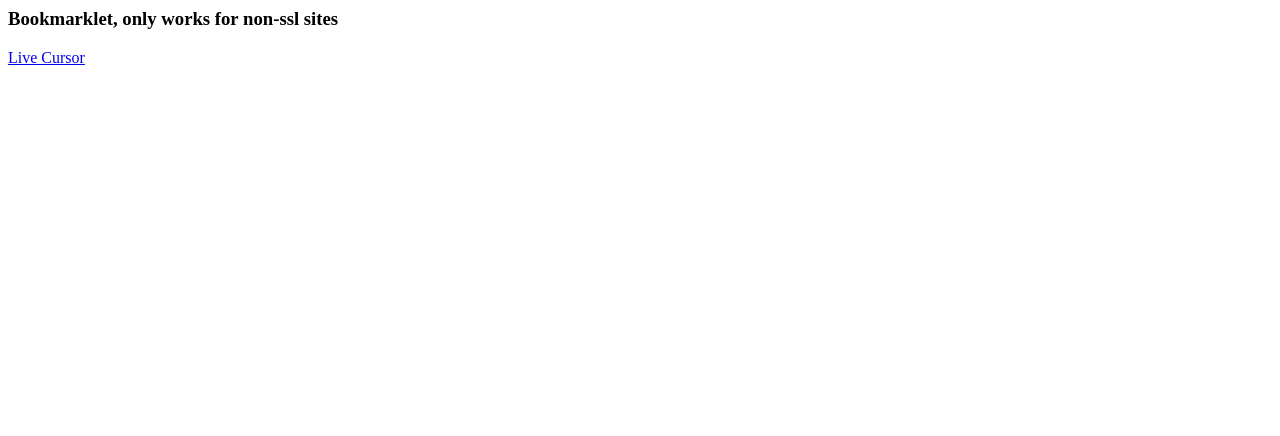
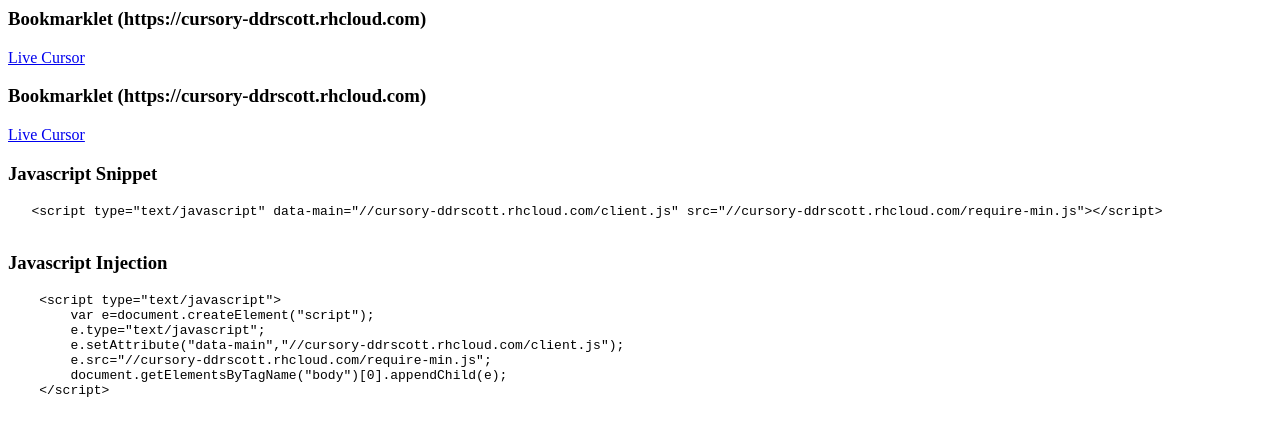
Before and after one commit to ddrscott/live-cursor, a website: page public/index.html in a window 1280 px wide. Drawn offline with nearby package versions, Linux system fonts and the light colour scheme.

Commit message:
added snippets

```diff
--- a/public/index.html
+++ b/public/index.html
@@ -1,13 +1,30 @@
 <html>
 <head>
     <title>Live Cursor</title>
-
 </head>
 <body>
+    <h3>Bookmarklet (https://cursory-ddrscott.rhcloud.com)</h3>
+    <a href="javascript:var%20e=document.createElement('script');e.type='text/javascript';e.setAttribute('data-main','http://cursory-ddrscott.rhcloud.com/client.js');e.src='http://cursory-ddrscott.rhcloud.com/require-min.js';document.getElementsByTagName('body')[0].appendChild(e);">Live Cursor</a>
 
-    <h3>Bookmarklet, only works for non-ssl sites</h3>
-    <a href="javascript:var%20e=document.createElement('script');e.type='text/javascript';e.setAttribute('data-main','http://live_cursor.ddrscott.c9.io/client.js');e.src='http://live_cursor.ddrscott.c9.io/require-min.js';document.getElementsByTagName('body')[0].appendChild(e);">Live Cursor</a>
+    <h3>Bookmarklet (https://cursory-ddrscott.rhcloud.com)</h3>
+    <a href="javascript:var%20e=document.createElement('script');e.type='text/javascript';e.setAttribute('data-main','https://cursory-ddrscott.rhcloud.com/client.js');e.src='https://cursory-ddrscott.rhcloud.com/require-min.js';document.getElementsByTagName('body')[0].appendChild(e);">Live Cursor</a>
 
-    <script data-main="http://live_cursor.ddrscott.c9.io/client.js" src="http://live_cursor.ddrscott.c9.io/require-min.js"></script>
+    <h3>Javascript Snippet</h3>
+    <pre>
+   &lt;script type="text/javascript" data-main=&quot;//cursory-ddrscott.rhcloud.com/client.js&quot; src=&quot;//cursory-ddrscott.rhcloud.com/require-min.js&quot;&gt;&lt;/script&gt;
+    </pre>
+
+    <h3>Javascript Injection</h3>
+    <pre>
+    &lt;script type="text/javascript"&gt;
+        var e=document.createElement("script");
+        e.type="text/javascript";
+        e.setAttribute("data-main","//cursory-ddrscott.rhcloud.com/client.js");
+        e.src="//cursory-ddrscott.rhcloud.com/require-min.js";
+        document.getElementsByTagName("body")[0].appendChild(e);
+    &lt;/script&gt;
+    </pre>
+
+    <script type='text/javascript' data-main="/client.js" src="/require-min.js"></script>
 </body>
 </html>
```
